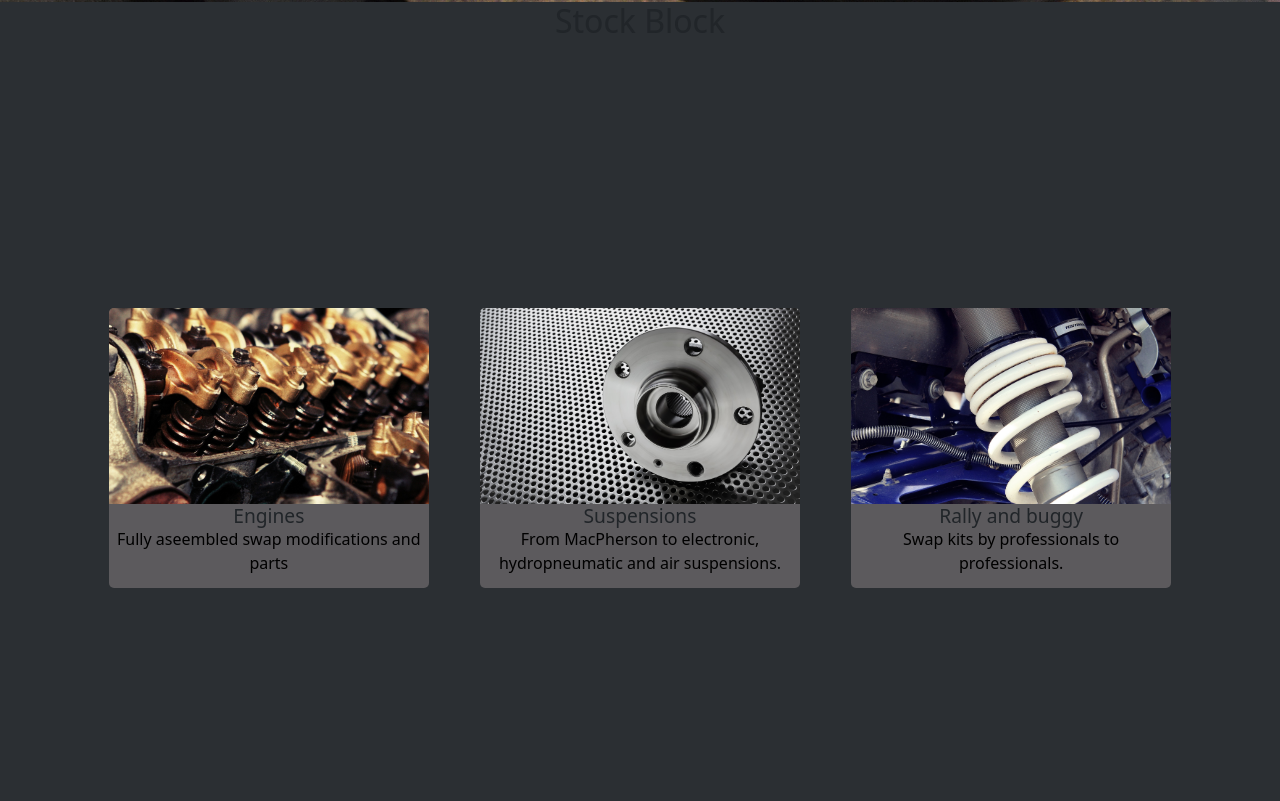
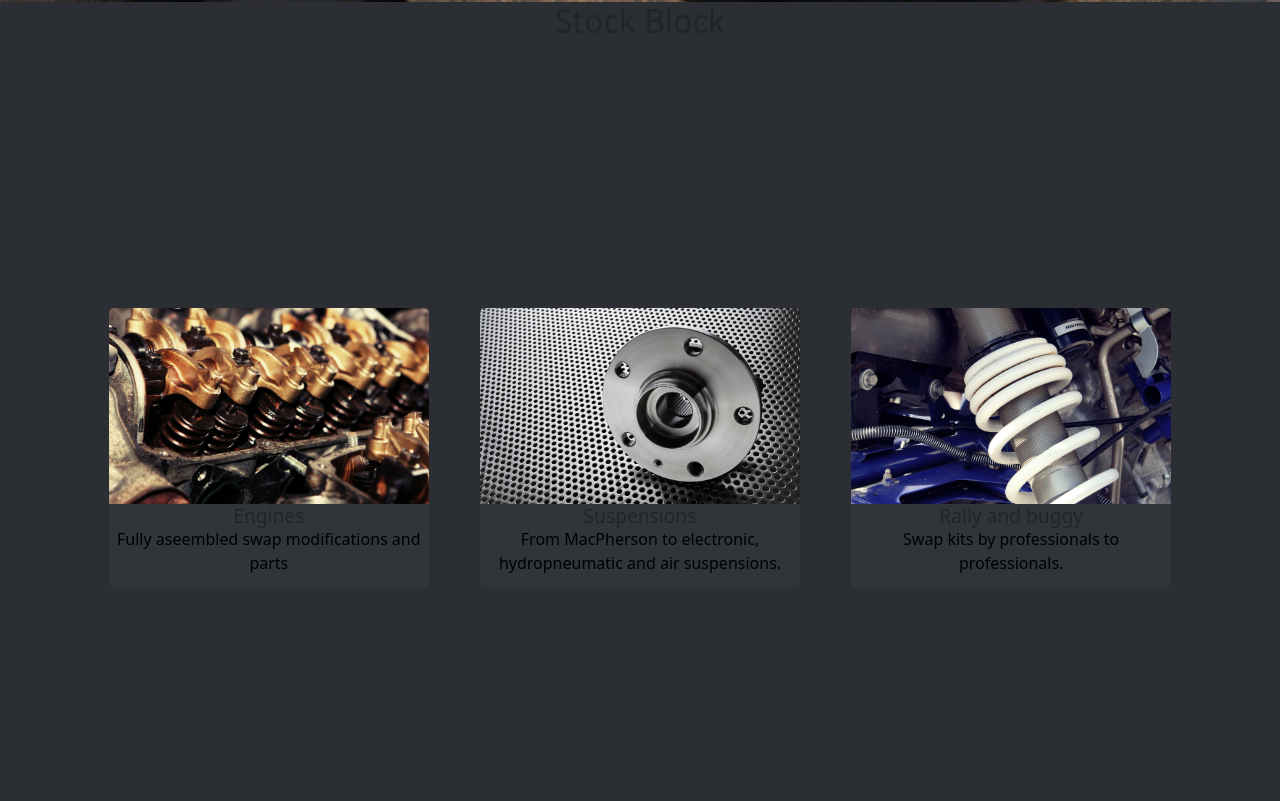
Before and after one commit to Askhab-Brz/parts, a Django app: page / in a window 1280 px wide. Shown: the part 874-1675 px from the top of the page. Run offline with Django 4.2, Linux system fonts and the light colour scheme.

Commit message:
here goes nothing

```diff
--- a/landing/static/landing/styles.css
+++ b/landing/static/landing/styles.css
@@ -192,7 +192,7 @@ a {
   height: 35vh;
   width: 25vw;
   transition:  200ms ease-in-out;
-  background-color: rgb(92, 90, 93);
+  background-color:rgb(47,53,57);
   overflow: hidden;
 }
 .wrap h2{
@@ -275,7 +275,7 @@ overflow: visible;
 
 @media only screen and (max-width: 621px){
   .fwrap{
-    flex-wrap: wrap;
+    justify-content: flex-start;
     flex-direction: column;
     gap: 3%;
     margin-bottom: 2%;
```
Also changed, not shown: landing/static/landing/tab.jpg (added).
